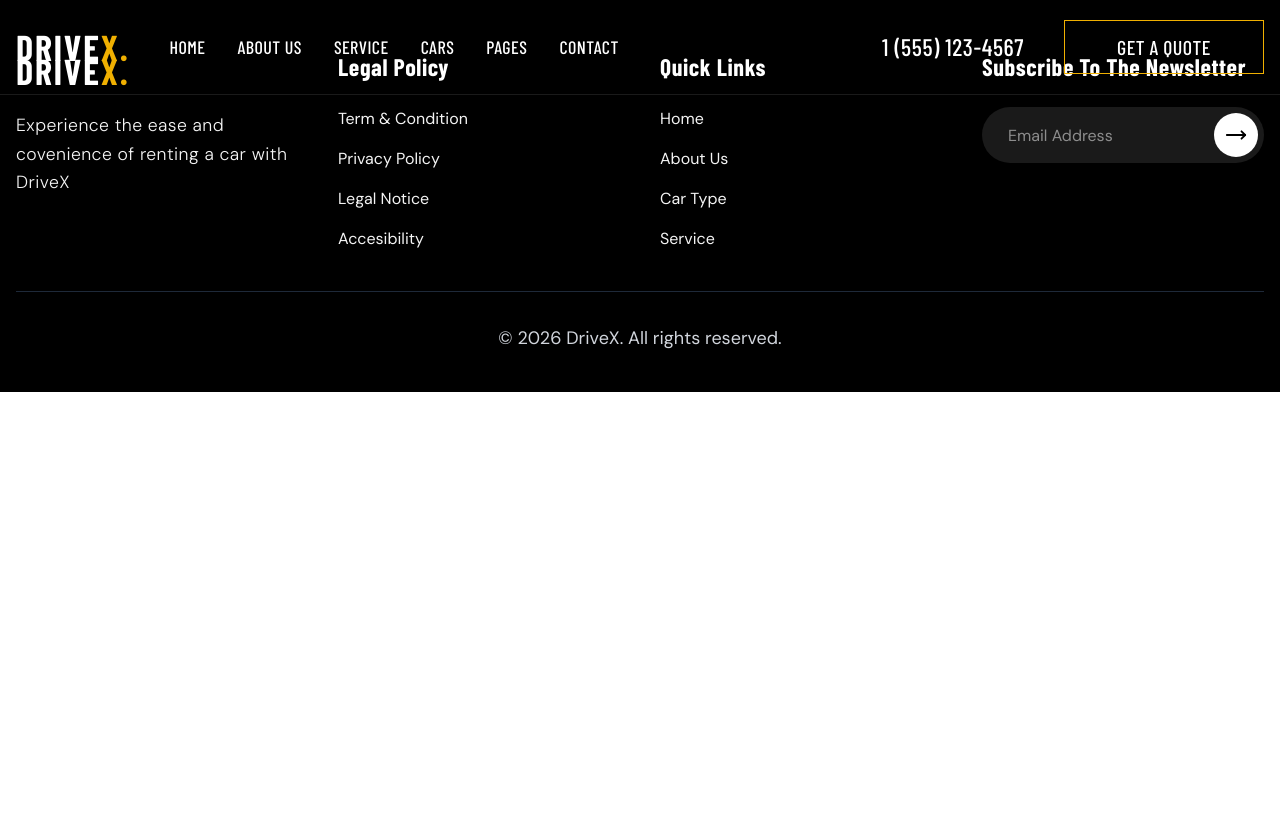
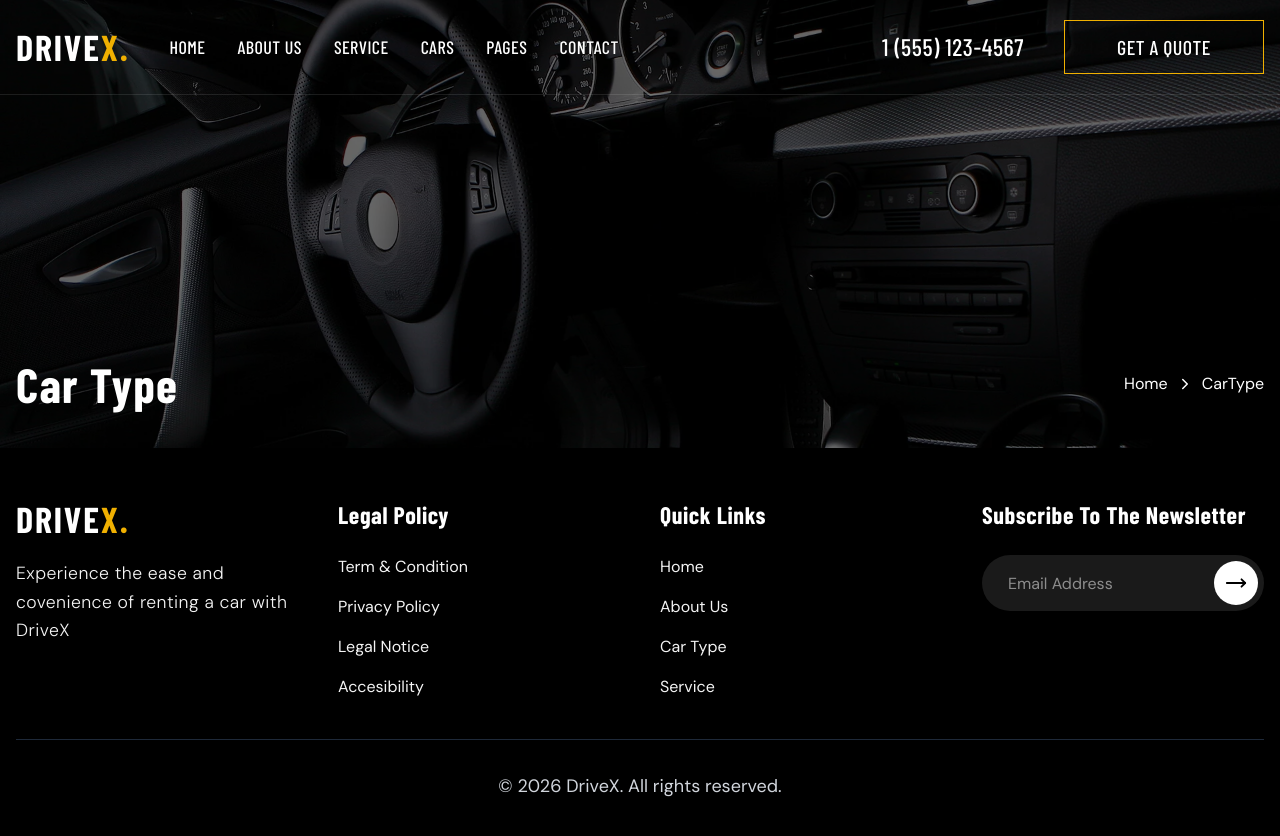
Before and after one commit to Jisap/react-vite-drivex, a React (Vite) app: page /cartype in a window 1280 px wide. Shown: the top 836 px of the page. Before the commit the page ends 800 px from the top, so only its background shows below. Built offline with nearby package versions, Linux system fonts and the light colour scheme; a web font is replaced by a local one.

Commit message:
feat: add CarType page and register route in MainRoutes

```diff
--- a/src/features/home/pages/CarType.jsx
+++ b/src/features/home/pages/CarType.jsx
@@ -0,0 +1,15 @@
+import React from 'react'
+import PageBanner from '../../../shared/ui/PageBanner'
+
+const CarType = () => {
+  return (
+    <>
+      <PageBanner
+        title={"Car Type"}
+        currentPage="CarType"
+      />
+    </>
+  )
+}
+
+export default CarType
--- a/src/routes/MainRoutes.jsx
+++ b/src/routes/MainRoutes.jsx
@@ -14,6 +14,7 @@ import Testimonials from '../features/home/pages/Testimonials';
 import Faqs from '../features/home/pages/Faqs';
 import Cars from '../features/home/pages/Cars';
 import CarDetails from '../features/home/pages/CarDetails';
+import CarType from '../features/home/pages/CarType';
 
 
 
@@ -49,6 +50,7 @@ const MainRoutes = () => {
       <Route path="/faqs" element={<Faqs />} />
       <Route path="/cars" element={<Cars />} />
       <Route path="/cars/:id" element={<CarDetails />} />
+      <Route path="/cartype" element={<CarType />} />
     </Routes>
   )
 }
```
